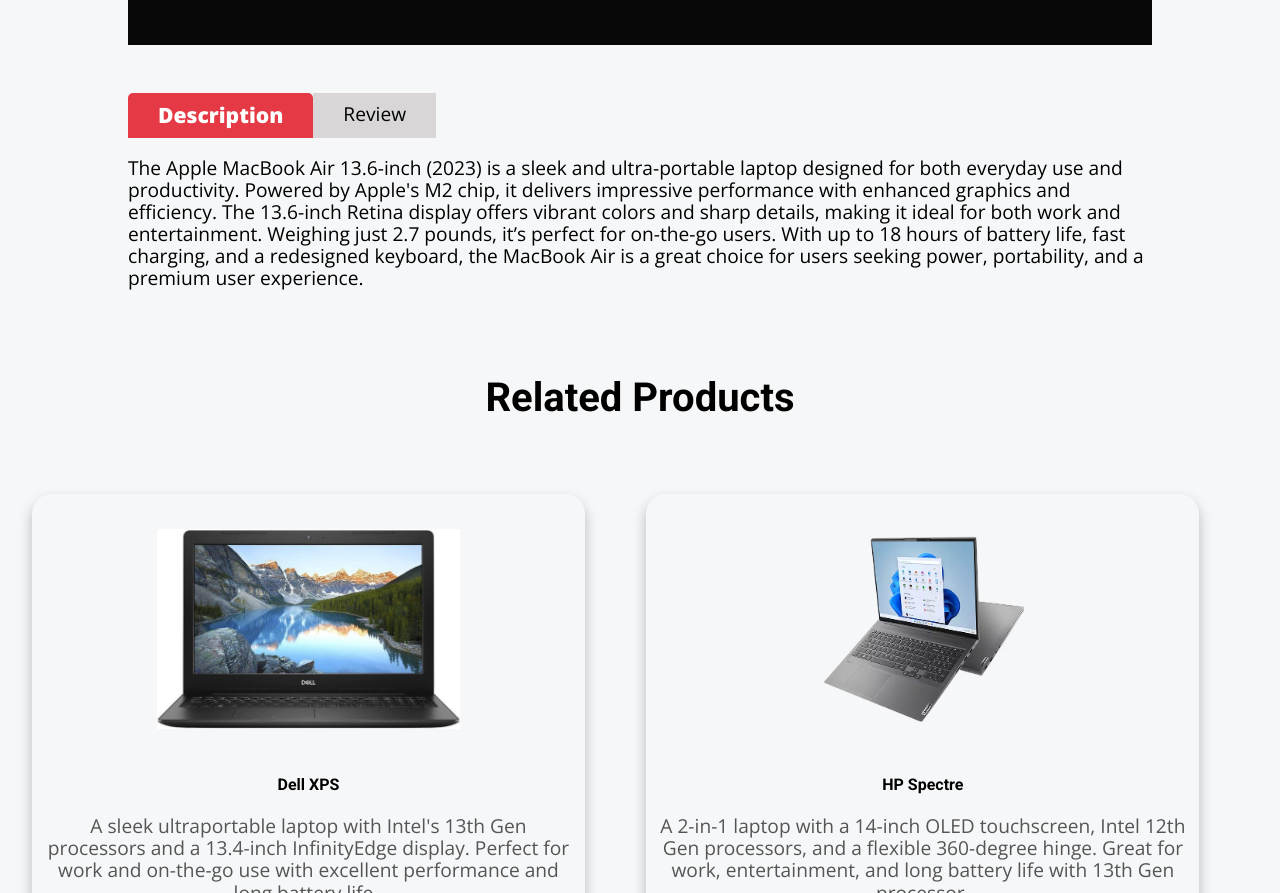
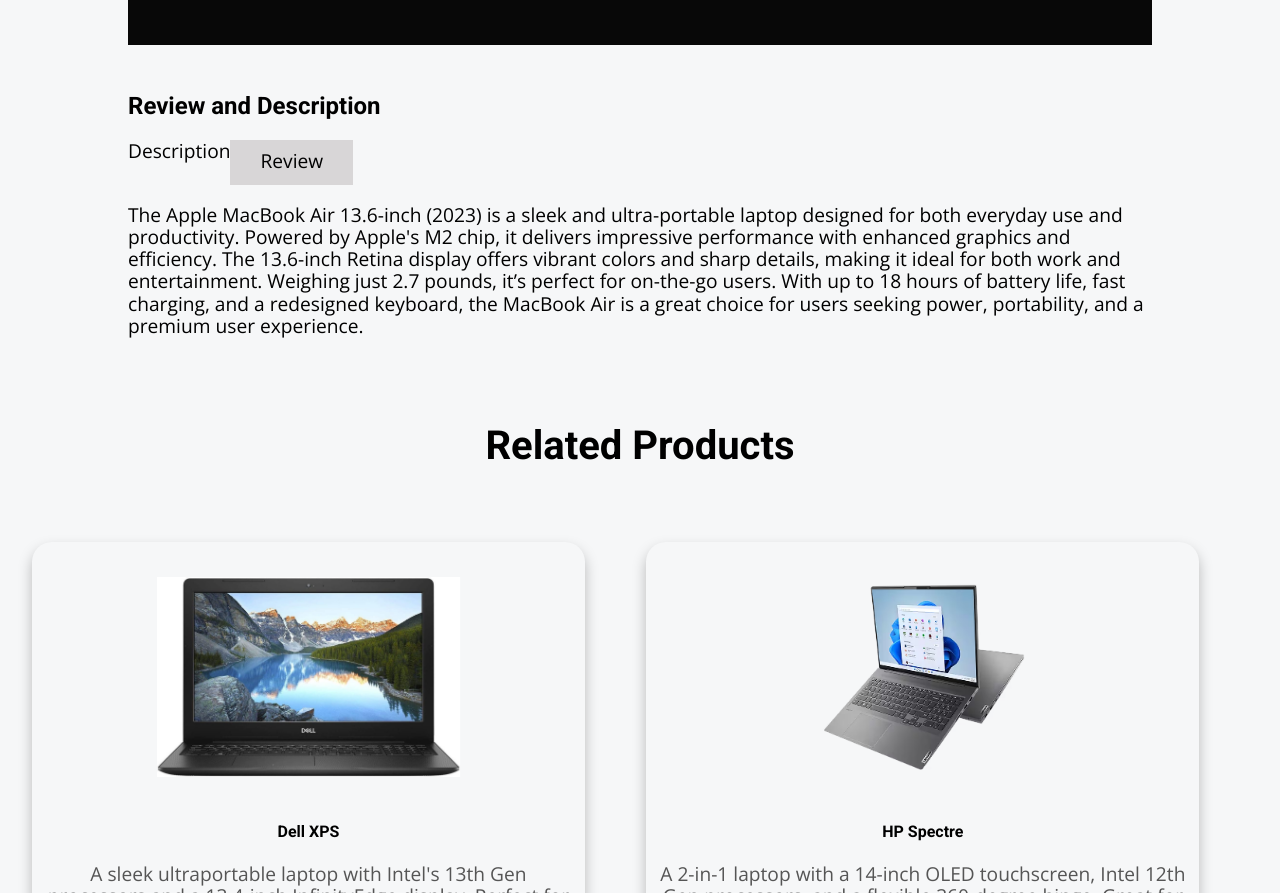
Before and after one commit to ArshdeepMahay06/InterfaceDesignProject, a plain HTML site: page Project/product-page-1.html in a window 1280 px wide. Shown: the part 964-1857 px from the top of the page. Drawn offline with nearby package versions, Linux system fonts and the light colour scheme.

Commit message:
Update product-page-1.html

```diff
--- a/Project/product-page-1.html
+++ b/Project/product-page-1.html
@@ -57,10 +57,11 @@
 
     <!-- Next section will have Description and Reviews and these will be toggle tabs -->
     <section class="tabs">
+      <h2>Review and Description</h2>
       <div class="buttons">
         <input type="radio" name="options" value="option1" checked id="opt-1">
         <label for="opt-1">
-          <div class="tab-name">Description</div>
+          Description
         </label>
         <input type="radio" name="options" value="option2" id="opt-2">
         <label for="opt-2">
@@ -80,7 +81,7 @@
           <form action="#" class="review-form">
             <p>Your email will not be published</p>
             <label for="review-textarea">Your Review</label>
-            <textarea name="" id="review-textarea"></textarea>
+            <textarea id="review-textarea"></textarea>
             <div class="text-email">
               <div>
                 <label for="review-name">Name</label>
```
